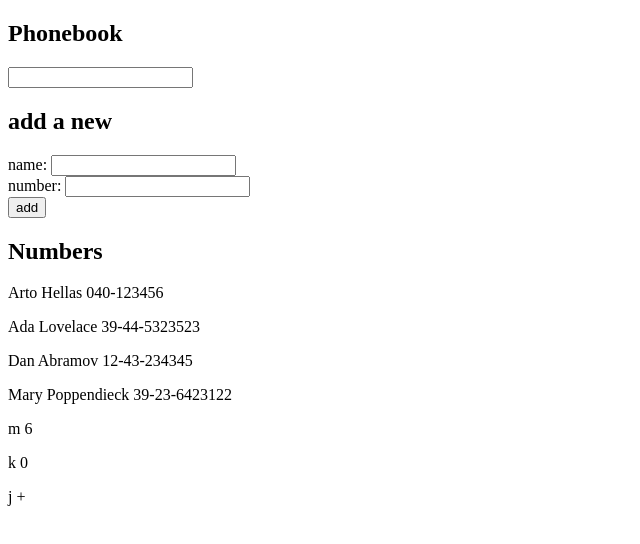
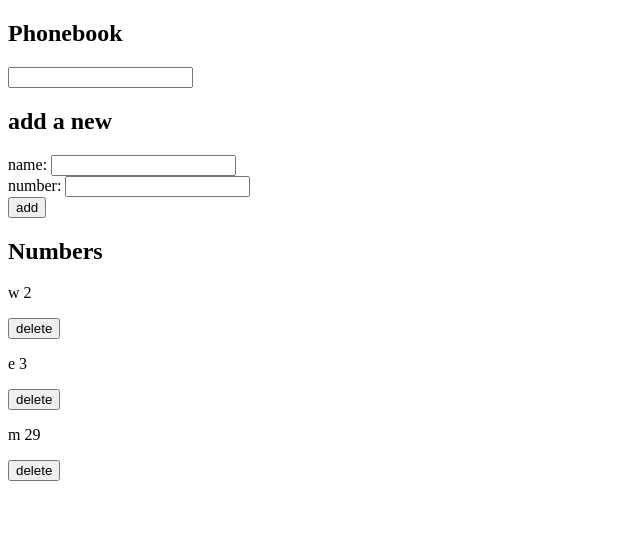
Before and after one commit to maijakoodaa/FullStack, a React (Create React App) app in the folder osa2/puhelinluettelo/: page / in a window 1280 px wide. Shown: the top 544 px of the page, without its empty margins (0-640 px from the left). Built offline with nearby package versions, Linux system fonts and the light colour scheme; data requests are answered from the project's data file.

Commit message:
The contact information can be removed

```diff
--- a/osa2/puhelinluettelo/db.json
+++ b/osa2/puhelinluettelo/db.json
@@ -1,39 +1,19 @@
 {
   "persons": [
     {
-      "name": "Arto Hellas",
-      "number": "040-123456",
-      "id": 1
+      "name": "w",
+      "number": "2",
+      "id": "b6f3e967-33ac-4328-a9ca-1c60a1ef11a7"
     },
     {
-      "name": "Ada Lovelace",
-      "number": "39-44-5323523",
-      "id": 2
-    },
-    {
-      "name": "Dan Abramov",
-      "number": "12-43-234345",
-      "id": 3
-    },
-    {
-      "name": "Mary Poppendieck",
-      "number": "39-23-6423122",
-      "id": 4
+      "name": "e",
+      "number": "3",
+      "id": "4800bc5f-98e8-4370-9f83-b9c38faca3c1"
     },
     {
       "name": "m",
-      "number": "6",
-      "id": 5
-    },
-    {
-      "name": "k",
-      "number": "0",
-      "id": 6
-    },
-    {
-      "name": "j",
-      "number": "+",
-      "id": 7
+      "number": "29",
+      "id": "260c888f-31ef-4dd3-8837-b23284473e62"
     }
   ]
 }
--- a/osa2/puhelinluettelo/src/App.js
+++ b/osa2/puhelinluettelo/src/App.js
@@ -5,12 +5,14 @@ import PersonForm from './components/PersonForm';
 import Persons from './components/Persons';
 import personService from './services/personser'
 
+import { v4 as uuidv4 } from 'uuid';
+
 const App = (props) => {
   const [persons, setPersons] = useState([
-   // { name: 'Arto Hellas', number: '040-123456' },
-   // { name: 'Ada Lovelace', number: '39-44-5323523' },
-   // { name: 'Dan Abramov', number: '12-43-234345' },
-   // { name: 'Mary Poppendieck', number: '39-23-6423122' }
+    // { name: 'Arto Hellas', number: '040-123456', id: '040123456'},
+    // { name: 'Ada Lovelace', number: '39-44-5323523', id: '39445323523'},
+    // { name: 'Dan Abramov', number: '12-43-234345', id: '1243234345'},
+    // { name: 'Mary Poppendieck', number: '39-23-6423122', id: '39236423122' }
   ])
   const [newName, setNewName] = useState('')
   const [newNumber, setNewNumber] = useState('')
@@ -29,6 +31,7 @@ const App = (props) => {
     const nameObject = {
       name: newName,
       number: newNumber,
+      id: uuidv4()
     }
 
     console.log(nameObject.name)
@@ -42,12 +45,11 @@ const App = (props) => {
 
     personService
       .create(nameObject)
-      .then(returnedName => {
+      .then((returnedName) => {
         setPersons(persons.concat(returnedName))
         setNewName('')
         setNewNumber('')
       })
-
   }
 
   const handleNameChange = (event) => {
@@ -68,6 +70,21 @@ const App = (props) => {
   const PersonsToShow = persons.filter((person) =>
     person.name.toLowerCase().includes(newFilter.toLocaleLowerCase()))
 
+  const removePersons = (name, id) => {
+    return (
+      personService
+        .remove(id)
+        .then(() => {
+          setPersons(persons.filter(nam => nam.id !== id))
+          setNewName('')
+          setNewNumber('')
+        }
+
+      )
+
+    )
+
+  }
   return (
     <div>
       <h2>Phonebook</h2>
@@ -82,7 +99,7 @@ const App = (props) => {
 
       <h2>Numbers</h2>
 
-      <Persons PersonsToShow={PersonsToShow} />
+      <Persons PersonsToShow={PersonsToShow} Remove={removePersons} />
 
     </div>
   )
--- a/osa2/puhelinluettelo/src/components/Persons.js
+++ b/osa2/puhelinluettelo/src/components/Persons.js
@@ -1,12 +1,16 @@
-import { v4 as uuidv4 } from 'uuid';
+
 
 const Persons = (props) => {
+
     return (
       <div>
       {props.PersonsToShow.map((person) => (
-        <p key={uuidv4()}>{person.name} {person.number}</p>))}
+        <div key={person.id}>
+        <p>{person.name} {person.number}</p>
+        <button onClick={() => props.Remove(person.name, person.id)}>delete</button>
+        </div>
+        ))}
       </div>
     )
-
   }
 export default Persons
--- a/osa2/puhelinluettelo/src/services/personser.js
+++ b/osa2/puhelinluettelo/src/services/personser.js
@@ -16,8 +16,9 @@ const update = (id, newObject) => {
   return request.then(response => response.data)
 }
 
-export default {
-  getAll: getAll,
-  create: create,
-  update: update
+const remove = (id) => {
+  const request = axios.delete(`${baseUrl}/${id}`)
+  return request.then(response => response.data)
 }
+
+export default { getAll, create, update, remove}
```
